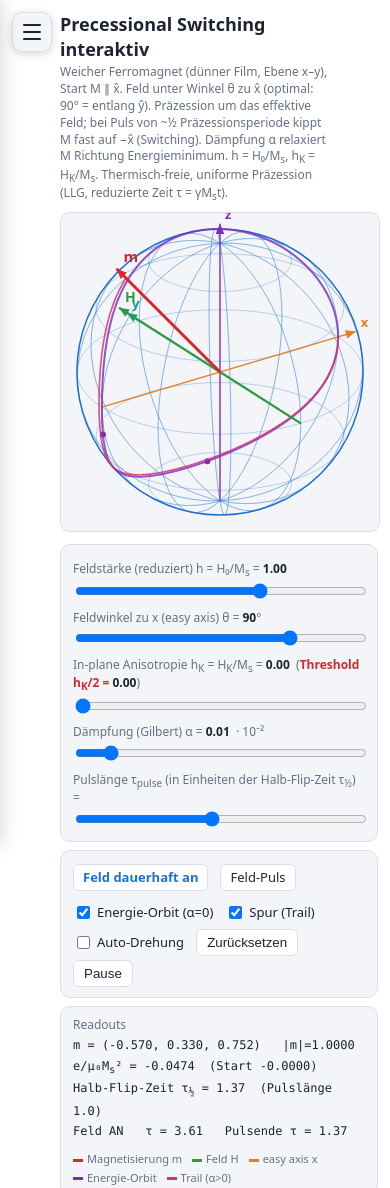
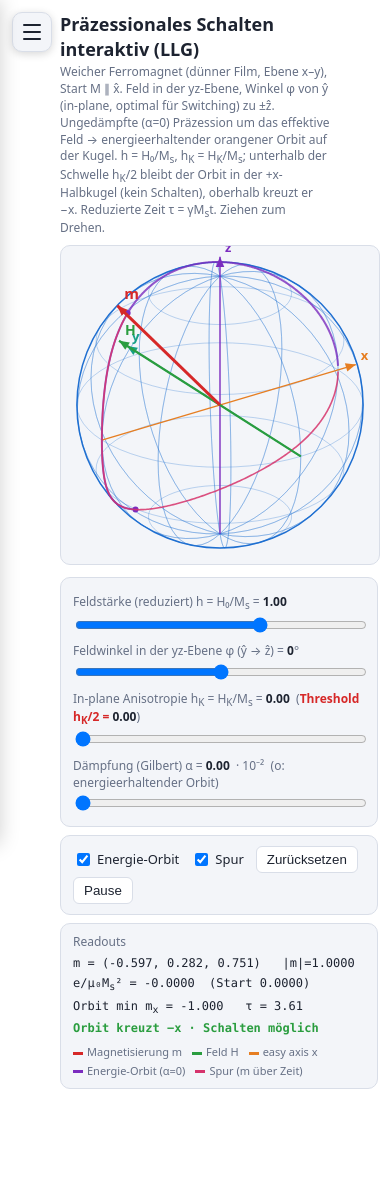
Before and after one commit to JonaThe1st/physics_visualization, a plain HTML site: page simulations/precessional-switching/index.html in a window 390 px wide. Shown: the top 1188 px of the page. After the commit the page ends 1105 px from the top, so only its background shows below. Drawn offline with Linux system fonts and the light colour scheme.

Commit message:
Precessional sim: field angle moved to yz-plane (from y), remove auto-rotation and pulse (keep damping α=0..0.1 default 0); FMR sim: map suite nav CSS vars so hamburger is dark in dark mode

```diff
--- a/simulations/precessional-switching/index.html
+++ b/simulations/precessional-switching/index.html
@@ -1,7 +1,7 @@
 <!doctype html>
 <html lang="de"><head><meta charset="utf-8">
 <meta name="viewport" content="width=device-width, initial-scale=1, viewport-fit=cover">
-<title>Precessional Switching – interaktiv</title>
+<title>Präzessionales Schalten (LLG) – interaktiv</title>
 <style>
 :root{box-sizing:border-box;padding-top:env(safe-area-inset-top,0px);padding-bottom:env(safe-area-inset-bottom,0px);
 --bg:#fff;--fg:#1d2330;--mut:#667085;--card:#f3f5f9;--bd:#d9dee8;--pt:#2b2f3a;--grey:#b3bac8;--sph:#1f6fd1;--k0:#2a9d3f;--kp:#d62828;--gv:#7b2cbf}
@@ -23,40 +23,31 @@ select{padding:4px;background:var(--bg);color:var(--fg);border:1px solid var(--b
 .row{display:flex;flex-wrap:wrap;gap:4px 12px}
 .row label{display:inline-flex;align-items:center;gap:4px;margin:3px 0;color:var(--fg);font-size:13px}
 button{padding:5px 10px;border:1px solid var(--bd);background:var(--bg);color:var(--fg);border-radius:6px;cursor:pointer}
-.seg label{border:1px solid var(--bd);border-radius:6px;padding:3px 9px;background:var(--bg);cursor:pointer}
-.seg input{display:none}.seg input:checked+span{font-weight:700;color:var(--sph)}
 #ro{font:12px ui-monospace,Menlo,Consolas,monospace;line-height:1.7;max-height:110px;overflow:auto}
 #ro b{font-weight:600}
 .sw{font-weight:700}.sw.y{color:var(--k0)}.sw.n{color:var(--kp)}
 .legend{font-size:11px;color:var(--mut);display:flex;flex-wrap:wrap;gap:3px 10px;margin-top:6px}
 .legend i{display:inline-block;width:10px;height:3px;vertical-align:middle;margin-right:4px}
 </style></head><body>
-<h1>Precessional Switching interaktiv</h1>
-<div class="sub">Weicher Ferromagnet (dünner Film, Ebene x–y), Start M ∥ x̂. Feld unter Winkel θ zu x̂ (optimal: 90° = entlang ŷ). Präzession um das effektive Feld; bei Puls von ~½ Präzessionsperiode kippt M fast auf −x̂ (Switching). Dämpfung α relaxiert M Richtung Energieminimum. h = H₀/M<sub>s</sub>, h<sub>K</sub> = H<sub>K</sub>/M<sub>s</sub>. Thermisch-freie, uniforme Präzession (LLG, reduzierte Zeit τ = γM<sub>s</sub>t).</div>
+<h1>Präzessionales Schalten interaktiv (LLG)</h1>
+<div class="sub">Weicher Ferromagnet (dünner Film, Ebene x–y), Start M ∥ x̂. Feld in der yz-Ebene, Winkel φ von ŷ (in-plane, optimal für Switching) zu ±ẑ. Ungedämpfte (α=0) Präzession um das effektive Feld → energieerhaltender orangener Orbit auf der Kugel. h = H₀/M<sub>s</sub>, h<sub>K</sub> = H<sub>K</sub>/M<sub>s</sub>; unterhalb der Schwelle h<sub>K</sub>/2 bleibt der Orbit in der +x-Halbkugel (kein Schalten), oberhalb kreuzt er −x. Reduzierte Zeit τ = γM<sub>s</sub>t. Ziehen zum Drehen.</div>
 <div class="wrap">
  <div class="cvbox"><canvas id="cv"></canvas></div>
  <div class="panel">
   <div class="card">
    <label>Feldstärke (reduziert) h = H₀/M<sub>s</sub> = <b id="hv"></b></label>
    <input id="h" autocomplete="off" type="range" min="0.1" max="1.5" step="0.01" value="1.0">
-   <label>Feldwinkel zu x (easy axis) θ = <b id="tv"></b>°</label>
-   <input id="th" autocomplete="off" type="range" min="-180" max="180" step="1" value="90">
+   <label>Feldwinkel in der yz-Ebene φ (ŷ → ẑ) = <b id="pv"></b>°</label>
+   <input id="ph" autocomplete="off" type="range" min="-90" max="90" step="1" value="0">
    <label>In-plane Anisotropie h<sub>K</sub> = H<sub>K</sub>/M<sub>s</sub> = <b id="kv"></b> &nbsp;(<span class="sw n">Threshold h<sub>K</sub>/2 = <b id="ktv"></b></span>)</label>
    <input id="hk" autocomplete="off" type="range" min="0" max="2" step="0.01" value="0">
-   <label>Dämpfung (Gilbert) α = <b id="av"></b> &nbsp;· 10⁻²</label>
-   <input id="al" autocomplete="off" type="range" min="0" max="10" step="0.1" value="1">
-   <label>Pulslänge τ<sub>pulse</sub> (in Einheiten der Halb-Flip-Zeit τ<sub>½</sub>) = <b id="pv"></b></label>
-   <input id="pu" autocomplete="off" type="range" min="0.3" max="1.8" step="0.01" value="1.0">
+   <label>Dämpfung (Gilbert) α = <b id="av"></b> &nbsp;· 10⁻² &nbsp;(o: energieerhaltender Orbit)</label>
+   <input id="al" autocomplete="off" type="range" min="0" max="10" step="0.1" value="0">
   </div>
   <div class="card">
-   <div class="row seg" id="tg">
-    <label><input type="radio" name="fld" value="cont" checked><span>Feld dauerhaft an</span></label>
-    <label><input type="radio" name="fld" value="pulse"><span>Feld-Puls</span></label>
-   </div>
-   <div class="row" style="margin-top:6px">
-    <label><input type="checkbox" id="orb" autocomplete="off" checked> Energie-Orbit (α=0)</label>
-    <label><input type="checkbox" id="trl" autocomplete="off" checked> Spur (Trail)</label>
-    <label><input type="checkbox" id="auto" autocomplete="off"> Auto-Drehung</label>
+   <div class="row" style="margin-top:0">
+    <label><input type="checkbox" id="orb" autocomplete="off" checked> Energie-Orbit</label>
+    <label><input type="checkbox" id="trl" autocomplete="off" checked> Spur</label>
     <button id="rst">Zurücksetzen</button>
     <button id="pbtn">Pause</button>
    </div>
@@ -66,8 +57,8 @@ button{padding:5px 10px;border:1px solid var(--bd);background:var(--bg);color:va
     <span><i style="background:var(--kp)"></i>Magnetisierung m</span>
     <span><i style="background:var(--k0)"></i>Feld H</span>
     <span><i style="background:#e67e22"></i>easy axis x</span>
-    <span><i style="background:var(--gv)"></i>Energie-Orbit</span>
-    <span><i style="background:#d6336c"></i>Trail (α&gt;0)</span>
+    <span><i style="background:var(--gv)"></i>Energie-Orbit (α=0)</span>
+    <span><i style="background:#d6336c"></i>Spur (m über Zeit)</span>
    </div>
   </div>
  </div>
@@ -80,71 +71,60 @@ const mul=(A,B)=>A.map(r=>[0,1,2].map(j=>r[0]*B[0][j]+r[1]*B[1][j]+r[2]*B[2][j])
 mv=(A,v)=>A.map(r=>r[0]*v[0]+r[1]*v[1]+r[2]*v[2]),
 Rx=t=>{const c=Math.cos(t),s=Math.sin(t);return[[1,0,0],[0,c,-s],[0,s,c]]},
 Rz=t=>{const c=Math.cos(t),s=Math.sin(t);return[[c,-s,0],[s,c,0],[0,0,1]]};
-// ---- Physics: reduced LLG (LL form), alpha damping. h_eff reduced by Ms.
-function heff(m,h,hK,th){const c=Math.cos(th),s=Math.sin(th);
-  return [h*c + hK*m[0], h*s, -m[2]];}                    // aniso along x, dipolar out-of-plane -mz
-function dmd(m,h,hK,th,alpha,fieldOn){const H=fieldOn?heff(m,h,hK,th):heff(m,0,hK,th);
+// ---- Physics: reduced LLG (LL form), optional damping. h_eff reduced by Ms.
+// Field lies in the yz-plane at polar angle ph from y toward z. Aniso easy axis x, dipolar out-of-plane -mz.
+function heff(m,h,hK,ph){const c=Math.cos(ph),s=Math.sin(ph);
+  return [hK*m[0], h*c, h*s - m[2]];}
+function dmd(m,h,hK,ph,alpha){const H=heff(m,h,hK,ph);
   const pre=cross(m,H),dd=cross(m,pre);
   return [-pre[0]-alpha*dd[0],-pre[1]-alpha*dd[1],-pre[2]-alpha*dd[2]];}
-function step(m,h,hK,th,alpha,dt,fieldOn){
-  const k1=dmd(m,h,hK,th,alpha,fieldOn),m2=m.map((x,i)=>x+.5*dt*k1[i]),k2=dmd(m2,h,hK,th,alpha,fieldOn);
-  const m3=m.map((x,i)=>x+.5*dt*k2[i]),k3=dmd(m3,h,hK,th,alpha,fieldOn);
-  const m4=m.map((x,i)=>x+dt*k3[i]),k4=dmd(m4,h,hK,th,alpha,fieldOn);
+function step(m,h,hK,ph,alpha,dt){
+  const k1=dmd(m,h,hK,ph,alpha),m2=m.map((x,i)=>x+.5*dt*k1[i]),k2=dmd(m2,h,hK,ph,alpha);
+  const m3=m.map((x,i)=>x+.5*dt*k2[i]),k3=dmd(m3,h,hK,ph,alpha);
+  const m4=m.map((x,i)=>x+dt*k3[i]),k4=dmd(m4,h,hK,ph,alpha);
   const out=m.map((x,i)=>x+dt/6*(k1[i]+2*k2[i]+2*k3[i]+k4[i]));const n=norm(out)||1;return out.map(x=>x/n);}
-function energy(m,h,hK,th){const c=Math.cos(th),s=Math.sin(th);
-  return -h*(m[0]*c+m[1]*s)+0.5*m[2]*m[2]+0.5*hK*(m[1]*m[1]+m[2]*m[2]);}
-// Energy-conserving closed orbit (alpha=0), precomputed for current h,hK,th from m0=[1,0,0].
-let orbit=[];
-function buildOrbit(h,hK,th){const dt=0.004;let m=[1,0,0];const pts=[];
-  const perI=Math.max(1,Math.round(TAU/Math.max(h,1e-3)/dt)); // ~1 period in steps
+function energy(m,h,hK,ph){const c=Math.cos(ph),s=Math.sin(ph);
+  return -h*(m[1]*c+m[2]*s)+0.5*m[2]*m[2]+0.5*hK*(m[1]*m[1]+m[2]*m[2]);}
+// Energy-conserving closed orbit (alpha=0), precomputed for current h,hK,ph from m0=[1,0,0].
+let orbit=[],orbitMinMx=1;
+function buildOrbit(h,hK,ph){const dt=0.004;let m=[1,0,0];const pts=[];let mn=1;
+  const perI=Math.max(1,Math.round(TAU/Math.hypot(h,h)/dt)); // ~1 period in steps
   const maxSteps=perI*6;
-  for(let i=0;i<maxSteps;i++){m=step(m,h,hK,th,0,dt,true);
-    if(i>=Math.round(perI*1.1)&&m[0]>0.9990&&Math.abs(m[1])<0.03&&Math.abs(m[2])<0.03)break; // closed once ~1.1 periods
+  for(let i=0;i<maxSteps;i++){m=step(m,h,hK,ph,0,dt);if(m[0]<mn)mn=m[0];
+    if(i>=Math.round(perI*1.1)&&m[0]>0.9990&&Math.abs(m[1])<0.03&&Math.abs(m[2])<0.03)break; // closed ~1.1 periods
     if(i>=Math.round(perI*0.4))pts.push(m.slice());}
-  return pts;}
-// --- Precession period estimate: |heff(m0)|
-function omega(h,hK,th){const H=heff([1,0,0],h,hK,th);return Math.hypot(...H);}
+  orbitMinMx=mn;return pts;}
 
 // ---- State ----
-let mode='cont', playing=true, t=0, m=[1,0,0], trail=[], dirty=1, yaw=.6, pitch=.45, dpr=1;
-const Rc=[[1,0,0],[0,1,0],[0,0,1]],Rb=[[1,0,0],[0,1,0],[0,0,1]];
-// --- Half-flip time (large-angle): alpha=0, time until m first crosses mx=0 starting from +x.
-// This is the physically relevant pulse unit (VL: half a precession period flips M to -x).
-function flipTime(h,hK,th){const dt=0.001;let m=[1,0,0],t=0;
-  for(;t<60;t+=dt){m=step(m,h,hK,th,0,dt,true);if(m[0]<0)return t;}
-  return 60;}
-const param=()=>({h:+$('h').value,hk:+$('hk').value,alpha:(+$('al').value)/100,th:+$('th').value*Math.PI/180,pu:+$('pu').value});
-let halfT=flipTime(param().h,param().hk,param().th);
-const fieldOn=()=>mode==='cont'||(mode==='pulse'&& t < param().pu*halfT);
+let playing=true, t=0, m=[1,0,0], trail=[], dirty=1, yaw=.6, pitch=.45, dpr=1;
+const param=()=>({h:+$('h').value,hk:+$('hk').value,ph:+$('ph').value*Math.PI/180,alpha:(+$('al').value)/100});
+function orbitLen(){const p=param();return buildOrbit(p.h,p.hk,p.ph);}
 function reset(){m=[1,0,0];t=0;trail=[];orbit=orbitLen();yaw=.6;pitch=.45;dirty=1;}
-function orbitLen(){const p=param();return buildOrbit(p.h,p.hk,p.th);}
 function view(){return mul(Rx(pitch),Rz(yaw));}
 // ---- 3D projection (Ewald style) ----
 function draw(){const w=cv.clientWidth,hh=cv.clientHeight,cs=getComputedStyle(document.documentElement);
  const col=n=>cs.getPropertyValue(n).trim();ctx.setTransform(dpr,0,0,dpr,0,0);ctx.clearRect(0,0,w,hh);
  const s=Math.min(w,hh)/2*.9,cx=w/2,cy=hh/2,Rv=view();
  const P=p=>{const a=mv(Rv,p);return [cx+s*a[0],cy-s*a[2],a[1]];};
- // sphere shell (circle) + grid
  ctx.strokeStyle=col('--sph');ctx.lineWidth=1.5;ctx.beginPath();ctx.arc(cx,cy,s,0,TAU);ctx.stroke();
  ctx.strokeStyle=col('--sph');ctx.globalAlpha=.28;ctx.lineWidth=1;
  const poly=f=>{ctx.beginPath();for(let i=0;i<=64;i++){const t=i/64*TAU,p=f(t),q=P(p);i?ctx.lineTo(q[0],q[1]):ctx.moveTo(q[0],q[1]);}ctx.stroke();};
  for(let r=-60;r<=60;r+=30)poly(t=>[Math.cos(r*Math.PI/180)*Math.cos(t),Math.cos(r*Math.PI/180)*Math.sin(t),Math.sin(r*Math.PI/180)]);
  for(let n=0;n<12;n++){const ph=n*Math.PI/6;poly(t=>[Math.cos(t)*Math.cos(ph),Math.cos(t)*Math.sin(ph),Math.sin(t)]);}
  ctx.globalAlpha=1;
- // axes arrows x,y,z + labels
  const as=[['x','#e67e22',[1,0,0]],['y','#16a085',[0,1,0]],['z','#7b2cbf',[0,0,1]]];
  for(const [name,c,v] of as){const a=P(v.map(x=>x*-1)),b=P(v.map(x=>x*1.15));arrow(a,b,c,1.4);
    ctx.fillStyle=c;ctx.font='bold 13px system-ui';ctx.fillText(name,b[0]+5,b[1]-5);}
- // energy orbit (static alpha=0 closed curve), magenta-ish grey
+ // energy orbit (alpha=0 closed curve)
  if($('orb').checked){ctx.strokeStyle=col('--gv');ctx.globalAlpha=.8;ctx.lineWidth=2;ctx.beginPath();
    for(let i=0;i<orbit.length;i++){const q=P(orbit[i]);i?ctx.lineTo(q[0],q[1]):ctx.moveTo(q[0],q[1]);}ctx.stroke();
    ctx.globalAlpha=1;
    ctx.fillStyle=col('--gv');for(const mp of [0,Math.floor(orbit.length/2)]){const q=P(orbit[mp]);ctx.beginPath();ctx.arc(q[0],q[1],3,0,TAU);ctx.fill();}}
- // trail (alpha>0 actual), pink
+ // trail (m over time, alpha=0), pink
  if($('trl').checked&&trail.length>1){ctx.strokeStyle='#d6336c';ctx.globalAlpha=.85;ctx.lineWidth=1.6;ctx.beginPath();
    for(let i=0;i<trail.length;i++){const q=P(trail[i]);i?ctx.lineTo(q[0],q[1]):ctx.moveTo(q[0],q[1]);}ctx.stroke();ctx.globalAlpha=1;}
- // field vector (if on)
- if(fieldOn()){const f=appliedFieldVec();const a=P(f.map(x=>x*-1)),b=P(f.map(x=>x*1.25));arrow(a,b,col('--k0'),2.2);
+ // field vector
+ {const f=appliedFieldVec();const a=P(f.map(x=>x*-1)),b=P(f.map(x=>x*1.25));arrow(a,b,col('--k0'),2.2);
    ctx.fillStyle=col('--k0');ctx.font='bold 14px system-ui';ctx.fillText('H',b[0]+6,b[1]-6);}
  // easy axis dashed
  const ex=P(mul(Rv,[1.25,0,0])),e0=P(mul(Rv,[-1.25,0,0]));ctx.strokeStyle='#e67e22';ctx.setLineDash([6,5]);ctx.lineWidth=1.4;
@@ -153,18 +133,16 @@ function draw(){const w=cv.clientWidth,hh=cv.clientHeight,cs=getComputedStyle(do
  const mt=P(m.map(x=>x*1.1));arrow(P([0,0,0]),mt,col('--kp'),3);ctx.fillStyle=col('--kp');
  ctx.font='bold 15px system-ui';ctx.fillText('m',mt[0]+7,mt[1]-7);
  // readouts
- const p=param(),e=energy(m,p.h,p.hk,p.th),fc=fieldOn();
- const sw=m[0]<-0.5;
- $('hv').textContent=p.h.toFixed(2);$('tv').textContent=(Math.round(+$('th').value));$('kv').textContent=p.hk.toFixed(2);
- $('av').textContent=p.alpha.toFixed(2);$('pu').textContent=p.pu.toFixed(2);$('ktv').textContent=(p.hk/2).toFixed(2);
+ const p=param(),e=energy(m,p.h,p.hk,p.ph),crosses=orbitMinMx<=-0.5;
+ $('hv').textContent=p.h.toFixed(2);$('pv').textContent=(Math.round(+$('ph').value));$('kv').textContent=p.hk.toFixed(2);
+ $('av').textContent=p.alpha.toFixed(2);$('ktv').textContent=(p.hk/2).toFixed(2);
  $('ro').innerHTML=
   'm = ('+m[0].toFixed(3)+', '+m[1].toFixed(3)+', '+m[2].toFixed(3)+') &nbsp; |m|='+norm(m).toFixed(4)+'<br>'+
-  'e/μ₀M<sub>s</sub>² = '+e.toFixed(4)+' &nbsp;(Start '+energy([1,0,0],p.h,p.hk,p.th).toFixed(4)+')<br>'+
-  'Halb-Flip-Zeit τ<sub>½</sub> = '+(halfT>=60?'n. erreicht (h&lt;h<sub>K</sub>/2, kein Switching)':halfT.toFixed(2)+' &nbsp;(Pulslänge 1.0)')+'<br>'+
-  'Feld '+(fc?'AN':'aus · nur Anisotropie/Dipolar')+' &nbsp; τ = '+t.toFixed(2)+' &nbsp; Pulsende τ = '+p.pu*halfT.toFixed(2)+'<br>'+
-  '<span class="sw '+(sw?'y':'n')+'">'+(sw?'SWITCHED (m<sub>x</sub>&lt;0)':'nicht geswitcht (m<sub>x</sub>≥0)')+'</span>';
+  'e/μ₀M<sub>s</sub>² = '+e.toFixed(4)+' &nbsp;(Start '+energy([1,0,0],p.h,p.hk,p.ph).toFixed(4)+')<br>'+
+  'Orbit min m<sub>x</sub> = '+orbitMinMx.toFixed(3)+' &nbsp; τ = '+t.toFixed(2)+'<br>'+
+  '<span class="sw '+(crosses?'y':'n')+'">'+(crosses?'Orbit kreuzt −x · Schalten möglich':'Orbit bleibt in +x-Halbkugel · kein Schalten')+'</span>';
 }
-function appliedFieldVec(){const p=param();return [p.h*Math.cos(p.th),p.h*Math.sin(p.th),0];}
+function appliedFieldVec(){const p=param(),c=Math.cos(p.ph),s=Math.sin(p.ph);return [0,p.h*c,p.h*s];}
 function arrow(a,b,c,w,dash){ctx.strokeStyle=c;ctx.fillStyle=c;ctx.lineWidth=w;ctx.setLineDash(dash||[]);
  ctx.beginPath();ctx.moveTo(a[0],a[1]);ctx.lineTo(b[0],b[1]);ctx.stroke();ctx.setLineDash([]);
  const tt=Math.atan2(b[1]-a[1],b[0]-a[0]);ctx.beginPath();ctx.moveTo(b[0],b[1]);
@@ -176,21 +154,16 @@ let drag=null;
 cv.addEventListener('pointerdown',e=>{drag={x:e.clientX,y:e.clientY};cv.setPointerCapture(e.pointerId);cv.style.cursor='grabbing';});
 cv.addEventListener('pointerup',()=>{drag=null;cv.style.cursor='grab';});
 cv.addEventListener('pointermove',e=>{if(!drag)return;yaw+=(e.clientX-drag.x)*.01;pitch=Math.max(-1.5,Math.min(1.5,pitch+(e.clientY-drag.y)*.01));drag={x:e.clientX,y:e.clientY};dirty=1;});
-document.querySelectorAll('input[name=fld]').forEach(r=>r.onchange=()=>{mode=r.value;reset();});
-function paramDot(){
-  orbit=orbitLen();halfT=flipTime(+$('h').value,+$('hk').value,+$('th').value*Math.PI/180);
-  m=[1,0,0];t=0;trail=[];dirty=1;}
-['h','th','hk'].forEach(i=>$(i).oninput=()=>{dirty=1;paramDot();});
-['al','pu'].forEach(i=>$(i).oninput=()=>{dirty=1;if(i==='al'&&+$('al').value==0){trail=[];$('trl').checked=true;}});
+function paramDot(){orbit=orbitLen();m=[1,0,0];t=0;trail=[];dirty=1;}
+['h','ph','hk'].forEach(i=>$(i).oninput=()=>{dirty=1;paramDot();});
+['al'].forEach(i=>$(i).oninput=()=>{dirty=1;if(+$('al').value==0){trail=[];$('trl').checked=true;}});
 $('orb').onchange=()=>dirty=1;$('trl').onchange=()=>dirty=1;
 $('rst').onclick=reset;
 $('pbtn').onclick=()=>{playing=!playing;$('pbtn').textContent=playing?'Pause':'Play';};
 reset();
-(function frame(){if(playing){const p=param(),dt=0.012,fld=fieldOn();
-  // substep for accuracy
-  m=step(m,p.h,p.hk,p.th,p.alpha,dt,fld);t+=dt;
+(function frame(){if(playing){const p=param(),dt=0.012;
+  m=step(m,p.h,p.hk,p.ph,p.alpha,dt);t+=dt;
   trail.push(m.slice());if(trail.length>600)trail.shift();dirty=1;}
- if($('auto').checked){yaw+=.004;dirty=1;}
  if(dirty){dirty=0;draw();}requestAnimationFrame(frame);})();
 </script>
 <script src="../../nav.js"></script>
```
Also changed, not shown: simulations/fmr-simulation/index.html (+2 -0 lines).
